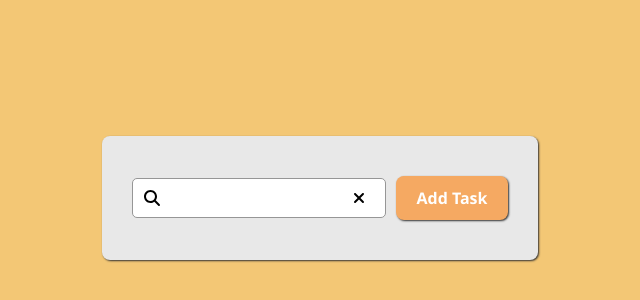
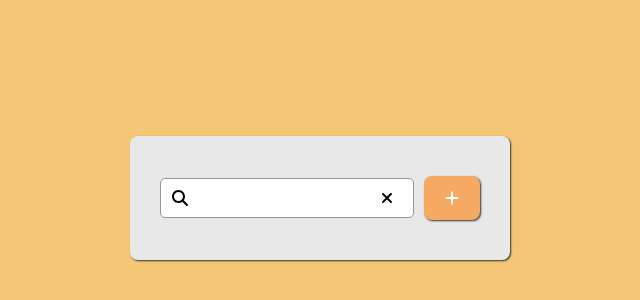
Before and after one commit to KevinFRX/Simple-Todo-App, a React (Vite) app: page / in a window 1280 px wide. Shown: the part 202-502 px from the top of the page, without its empty margins (320-960 px from the left). Built offline with nearby package versions, Linux system fonts and the light colour scheme.

Commit message:
button icons

```diff
--- a/src/components/AddTask/AddTask.jsx
+++ b/src/components/AddTask/AddTask.jsx
@@ -1,4 +1,6 @@
 import { useState, useRef } from "react";
+import { faPlus } from "@fortawesome/free-solid-svg-icons";
+import { FontAwesomeIcon } from "@fortawesome/react-fontawesome";
 
 import ModalDialog from '../ModalDialog/ModalDialog'
 import './AddTask.css'
@@ -16,7 +18,7 @@ export default function AddTask({ onCreate }) {
     return (
         <div>
             <div>
-                <button className="add-task-button" onClick={() => setShowAddTodoModal(true)}>Add Task</button>
+                <button className="add-task-button" onClick={() => setShowAddTodoModal(true)}><FontAwesomeIcon icon={faPlus} /></button>
             </div>
 
             <ModalDialog title="Add Task" isOpened={showAddTodoModal} onProceed={handleProceed} onClose={() => setShowAddTodoModal(false)} acceptLabel="Add" cancelLabel="Cancel">
--- a/src/components/Todo/Todo.jsx
+++ b/src/components/Todo/Todo.jsx
@@ -1,5 +1,6 @@
 import { useState, useRef } from "react"
 import { faPen } from "@fortawesome/free-solid-svg-icons";
+import { faTrash } from "@fortawesome/free-solid-svg-icons";
 import { FontAwesomeIcon } from "@fortawesome/react-fontawesome";
 
 import ModalDialog from '../ModalDialog/ModalDialog'
@@ -46,7 +47,7 @@ export default function Todo({ className, id, text, isDone, onEdit, onDelete, on
             <div className={`todo-text ${isChecked ? "done" : ""}`}>{text}</div>
             <div className="todo-actions">
                 <button className="todo-edit-button" type="button" onClick={() => setShowEditDialog(true)}><FontAwesomeIcon icon={faPen} /></button>
-                <button className="todo-delete-button" type="button" onClick={() => setShowConfirmDelete(true)}>Delete</button>
+                <button className="todo-delete-button" type="button" onClick={() => setShowConfirmDelete(true)}><FontAwesomeIcon icon={faTrash} /></button>
             </div>
         </div>
     )
```
